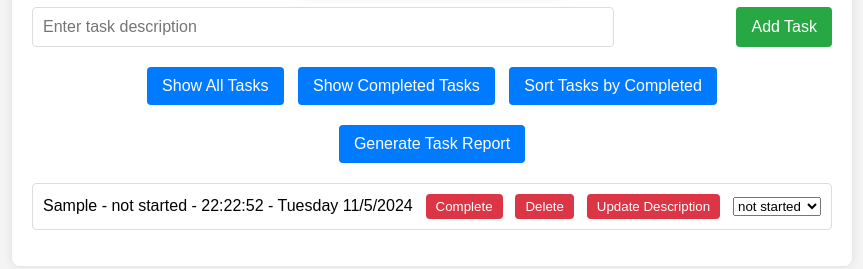
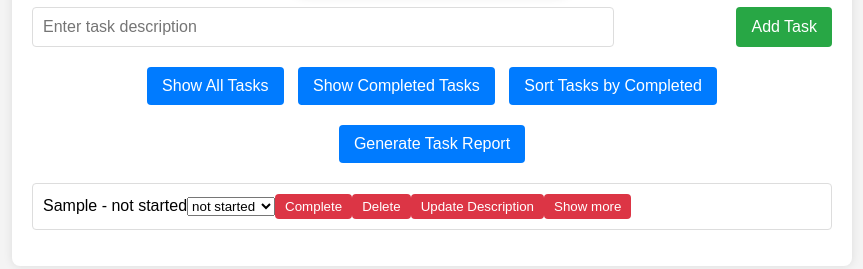
Before and after one commit to RossiMike/Todo-list, a plain HTML site: page index.html in a window 1280 px wide. Both pictures are taken after typing "Sample" into the empty fields and a click on the button "Add Task". Shown: the part 179-448 px from the top of the page, without its empty margins (208-1071 px from the left). Drawn offline with Linux system fonts and the light colour scheme.

Commit message:
Import show more feature
- Show more feature imported
- Create function to create task elements

```diff
--- a/script.js
+++ b/script.js
@@ -43,31 +43,17 @@ function createProgressOptions(selectedValue) {
   });
 }
 
-// This function iterates over the tasks array and logs task details to the console.
-function displayTasks(filteredTasks = tasks) {
-
-  // Clears the area where the tasks are showed
-  document.getElementById("taskList").innerHTML = "";
-
-  // Creates all the elements that will be showed in the task area
-  filteredTasks.forEach((task) => {
-
-    //create list item for the task
-    const taskItem = document.createElement("li");
-    taskItem.className = task.complete ? "completed" : "";
-
+function fillDivs(task, type, div1, div2){
     //create a span for the task description and progress
     const taskDescription = document.createElement("span");
-    taskDescription.textContent = `${task.description} - ${task.progress} - ${task.timeStamp} - ${task.date}`;
-
-    //create a select element
+    taskDescription.textContent = `${task.description} - ${task.progress}`;
+    // //create a select element
     const taskProgress = document.createElement("select");
     createProgressOptions(task.progress).forEach((element) => taskProgress.add(element));
     taskProgress.addEventListener("change", function () {
       updateTaskProgress(task.id, taskProgress.value);
       displayTasks();
     });
-
     //create the complete button
     const completeButton = document.createElement("button");
     completeButton.className = "complete-button";
@@ -89,15 +75,77 @@ function displayTasks(filteredTasks = tasks) {
     updateDescriptionButton.textContent = "Update Description";
     updateDescriptionButton.addEventListener("click", function () {
       promptUpdateDescription(task.id);
-      displayTasks();
+    displayTasks();
     })
 
-    //append elements to the task item
-    taskItem.appendChild(taskDescription);
-    taskItem.appendChild(completeButton);
-    taskItem.appendChild(deleteButton);
-    taskItem.appendChild(updateDescriptionButton);
-    taskItem.appendChild(taskProgress);
+    //create the Show more button
+    const moreButton = document.createElement("button");
+    moreButton.className = "more-button";
+    moreButton.textContent = "Show more";
+    moreButton.addEventListener("click", function(){
+        div2.style.display = "block";
+        div1.style.display = "none";
+    } )
+
+    //create the Show less button
+    const lessButton = document.createElement("button");
+    lessButton.className = "less-button";
+    lessButton.textContent = "Show less";
+    lessButton.addEventListener("click", function(){
+        div1.style.display = "block";
+        div2.style.display = "none";
+    } )
+
+    //create a span for the time info
+    const timeInfo = document.createElement("Span");
+    timeInfo.textContent= `Date started: ${task.date} - Time started: ${task.timeStamp}`;
+    timeInfo.style.display = "block";
+
+    //returns a list with all information
+    if (type === "all"){
+        return [taskDescription, taskProgress, completeButton, deleteButton, updateDescriptionButton, lessButton, timeInfo];
+    }
+
+    //returns a list with important information
+    return [taskDescription, taskProgress, completeButton, deleteButton, updateDescriptionButton, moreButton];
+
+}
+
+// This function iterates over the tasks array and logs task details to the console.
+function displayTasks(filteredTasks = tasks) {
+
+  // Clears the area where the tasks are showed
+  document.getElementById("taskList").innerHTML = "";
+
+  // Creates all the elements that will be showed in the task area
+  filteredTasks.forEach((task) => {
+
+    //create list item for the task
+    const taskItem = document.createElement("li");
+    taskItem.className = task.complete ? "completed" : "";
+
+    //create div with important info
+    const importantInfo = document.createElement("div");
+    importantInfo.className = "divImp";
+    // create div with important info and general
+    const allInfo = document.createElement("div");
+    allInfo.className = "divGen";
+    allInfo.style.display = "none";
+
+
+    //append elements to the importantInfo item
+    for (item of fillDivs(task, "", importantInfo, allInfo)){
+        importantInfo.appendChild(item);
+    }
+
+    //append elements to the allInfo item
+    for (item of fillDivs(task, "all", importantInfo, allInfo)){
+        allInfo.appendChild(item);
+    }
+
+    // append elements to taskItem
+    taskItem.appendChild(allInfo);
+    taskItem.appendChild(importantInfo);
 
     //append elements to the taskList
     const taskList = document.getElementById("taskList");
--- a/styles.css
+++ b/styles.css
@@ -93,11 +93,6 @@ h1 {
     background-color: #d4edda;
 }
 
-.task-list div {
-    display: flex;
-    gap: 5px;
-}
-
 .task-list button {
     background-color: #dc3545;
     color: white;
```
Also changed, not shown: 1 other file.
